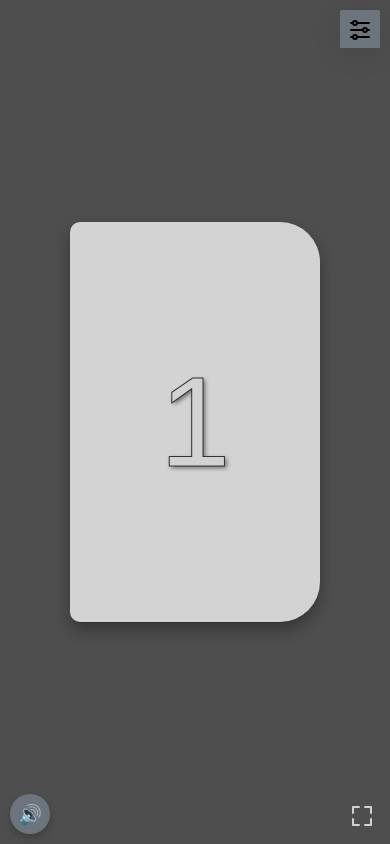
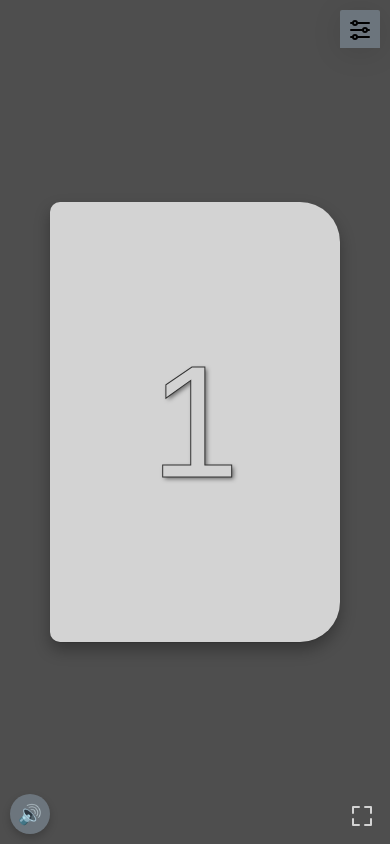
Before and after one commit to navchandar/lab, a plain HTML site: page number/index.html in a window 390 px wide. Drawn offline with Linux system fonts and the light colour scheme.

Commit message:
Style updates

```diff
--- a/alphabet/style.css
+++ b/alphabet/style.css
@@ -40,6 +40,7 @@ body {
 /* Styles for mobile devices */
 @media (max-width: 767px) {
     #number {
+        box-sizing: content-box;
         padding: 20px;
         width: 250px;
         height: 400px;
@@ -52,6 +53,7 @@ body {
 /* Styles for desktop */
 @media (min-width: 768px) {
     #number {
+        box-sizing: content-box;
         width: 600px;
         height: 720px;
         -webkit-text-stroke: 3px #333;
--- a/number/style.css
+++ b/number/style.css
@@ -2,6 +2,7 @@ body {
     display: flex;
     justify-content: center;
     align-items: center;
+    transition: background 1s ease-in-out;
     margin: 0;
     background-color: #4e4e4e;
     height: 100vh;
@@ -18,21 +19,15 @@ body {
     opacity: 1;
     transition: color 0.5s ease, opacity 0.5s ease;
     cursor: pointer;
-    box-shadow:
-        0 1px 1px rgba(0, 0, 0, 0.1),
-        0 8px 16px rgba(0, 0, 0, 0.3);
+    box-shadow: 0 1px 1px rgba(0, 0, 0, 0.1), 0 8px 16px rgba(0, 0, 0, 0.3);
     border-radius: 10px 40px 40px 10px;
-    background-image:
-        repeating-linear-gradient(0deg,
-            #eee 0.5px,
-            transparent 0.5px,
-            transparent 20px),
-        repeating-linear-gradient(180deg,
-            #000 0.1px,
-            transparent 0.5px,
-            transparent 20px);
+    background-image: repeating-linear-gradient(0deg, #eee 0.5px, transparent 0.5px, transparent 20px),
+        repeating-linear-gradient(180deg, #000 0.1px, transparent 0.5px, transparent 20px);
     background-size: 20px 20px;
     background-color: lightgrey;
+    width: 100%;
+    max-width: 600px;
+    height: auto;
     -webkit-text-stroke: 2px #333;
     overflow: hidden;
     color: black;
@@ -42,14 +37,15 @@ body {
     text-shadow: 4px 4px 8px rgba(0, 0, 0, 0.5);
 }
 
-
 /* Styles for mobile devices */
 @media (max-width: 767px) {
     #number {
+        box-sizing: content-box;
+        padding: 20px;
         width: 250px;
         height: 400px;
         -webkit-text-stroke: 1px #333;
-        font-size: 8em;
+        font-size: 10em;
         text-shadow: 2px 2px 4px rgba(0, 0, 0, 0.5);
     }
 }
@@ -57,6 +53,7 @@ body {
 /* Styles for desktop */
 @media (min-width: 768px) {
     #number {
+        box-sizing: content-box;
         width: 600px;
         height: 720px;
         -webkit-text-stroke: 3px #333;
```
